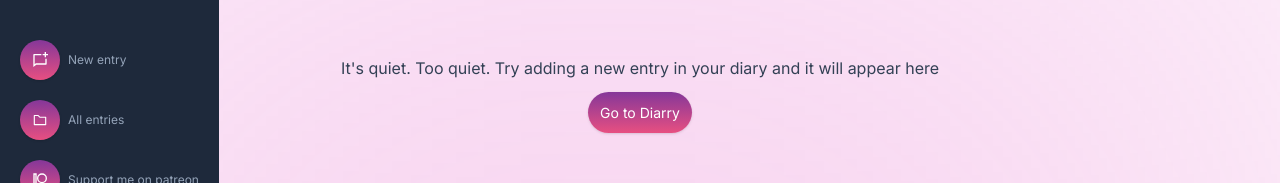
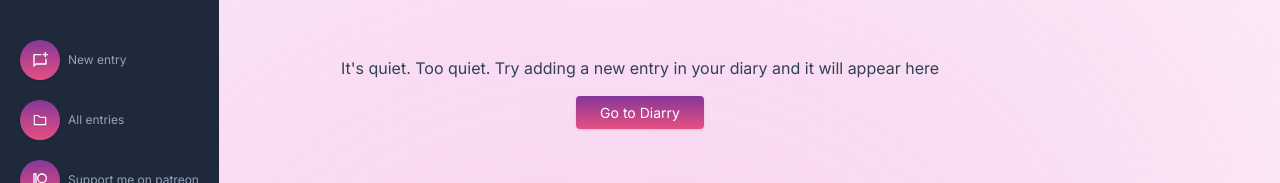
Before and after one commit to SankThomas/diary-app, a React (Create React App) app: page /all-entries in a window 1280 px wide. Shown: the top 183 px of the page. Built offline with nearby package versions, Linux system fonts and the light colour scheme; what remarkable would draw is missing.

Commit message:
update button class

```diff
--- a/src/pages/AllEntries.js
+++ b/src/pages/AllEntries.js
@@ -27,7 +27,7 @@ export default function AllEntries() {
                   It's quiet. Too quiet. Try adding a new entry in your diary
                   and it will appear here
                 </p>
-                <Link to="/diarry" className="btn-icon text-sm text-white">
+                <Link to="/diarry" className="btn-submit text-sm text-white">
                   Go to Diarry
                 </Link>
               </div>
```
